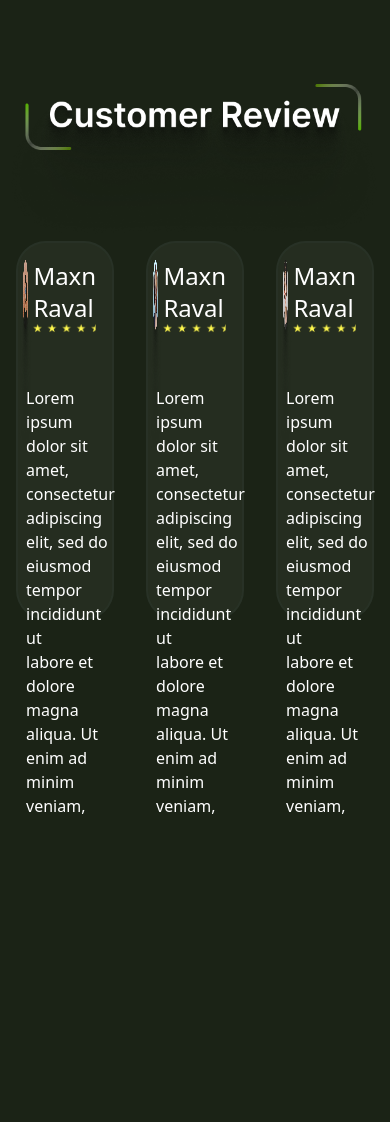
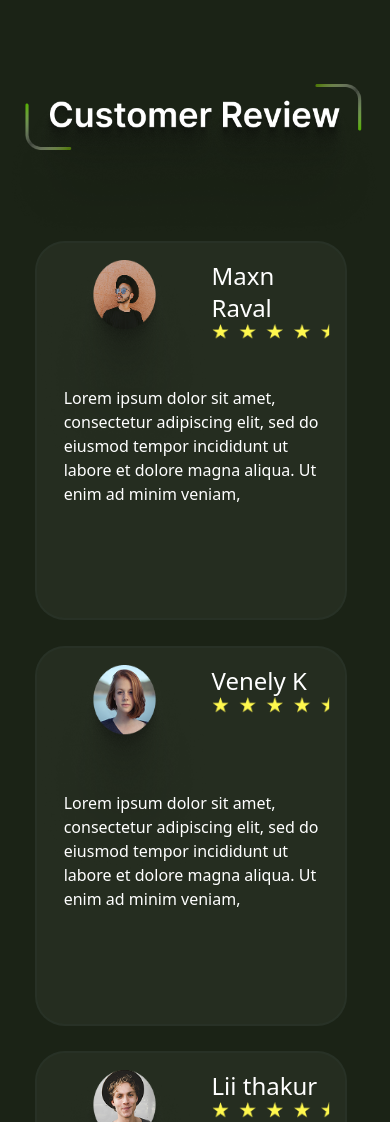
Before and after one commit to Group-D-Blockfuse/planto-website, a website: page index.html in a window 390 px wide. Shown: the top 1122 px of the page. Before the commit the page ends 844 px from the top, so only its background shows below. Drawn offline with Linux system fonts and the light colour scheme.

Commit message:
add responsiveness

```diff
--- a/index.html
+++ b/index.html
@@ -12,8 +12,8 @@
         <img src="/src/images/customer-review.png" class="mt-[10vh]" alt="">
     </div>
 
-    <div class="flex justify-around">
-        <div class="bg-[#283023d0] border-2 border-[#2D3A31]/40 w-[25vw] h-[45vh] rounded-[30px] pr-[4vw] ">
+    <div class="flex justify-around max-sm:flex max-sm:flex-col max-sm:gap-[3vh] ml-[9vw]">
+        <div class="bg-[#283023d0] border-2 border-[#2D3A31]/40 w-[25vw] h-[45vh] rounded-[30px] pr-[4vw] max-sm:w-[80vw] ">
             <div class="flex  pt-[2vh]">
                 <div>
                     <img src="/src/images/customer-1.png" class="h-[25vh]" alt="">
@@ -38,14 +38,14 @@
 
         </div>
            <!--second card  -->
-           <div class="bg-[#283023d0] border-2 border-[#2D3A31]/40 w-[25vw] h-[45vh] rounded-[30px] pr-[4vw] ">
+           <div class="bg-[#283023d0] border-2 border-[#2D3A31]/40 w-[25vw] h-[45vh] rounded-[30px] pr-[4vw] max-sm:w-[80vw] ">
             <div class="flex  pt-[2vh]">
                 <div>
                     <img src="/src/images/customer-2.png" class="h-[25vh]" alt="">
                 </div>
                 <div class="flex flex-col">
                     <div>
-                        <p class="text-2xl font-medium">Maxn Raval</p>
+                        <p class="text-2xl font-medium">Venely K</p>
                     </div>
                     <div>
                         <img src="/src/images/5star.png" alt="">
@@ -63,14 +63,14 @@
 
         </div>
         <!-- 3rd card -->
-         <div class="bg-[#283023d0] border-2 border-[#2D3A31]/40 w-[25vw] h-[45vh] rounded-[30px] pr-[4vw] ">
+         <div class="bg-[#283023d0] border-2 border-[#2D3A31]/40 w-[25vw] h-[45vh] rounded-[30px] pr-[4vw] max-sm:w-[80vw] ">
             <div class="flex  pt-[2vh]">
                 <div>
                     <img src="/src/images/customer-3.png" class="h-[25vh]" alt="">
                 </div>
                 <div class="flex flex-col">
                     <div>
-                        <p class="text-2xl font-medium">Maxn Raval</p>
+                        <p class="text-2xl font-medium">Lii thakur</p>
                     </div>
                     <div>
                         <img src="/src/images/5star.png" alt="">
```
Also changed, not shown: src/output.css.
